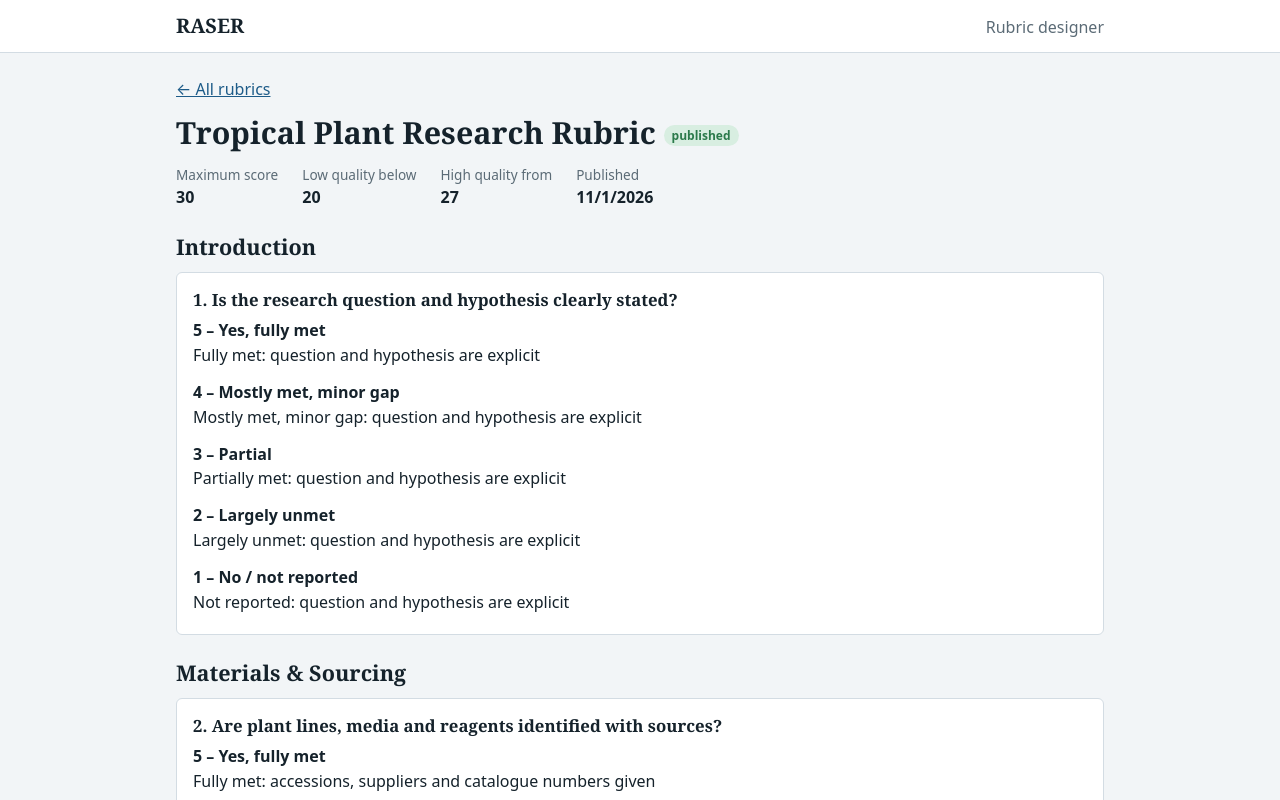
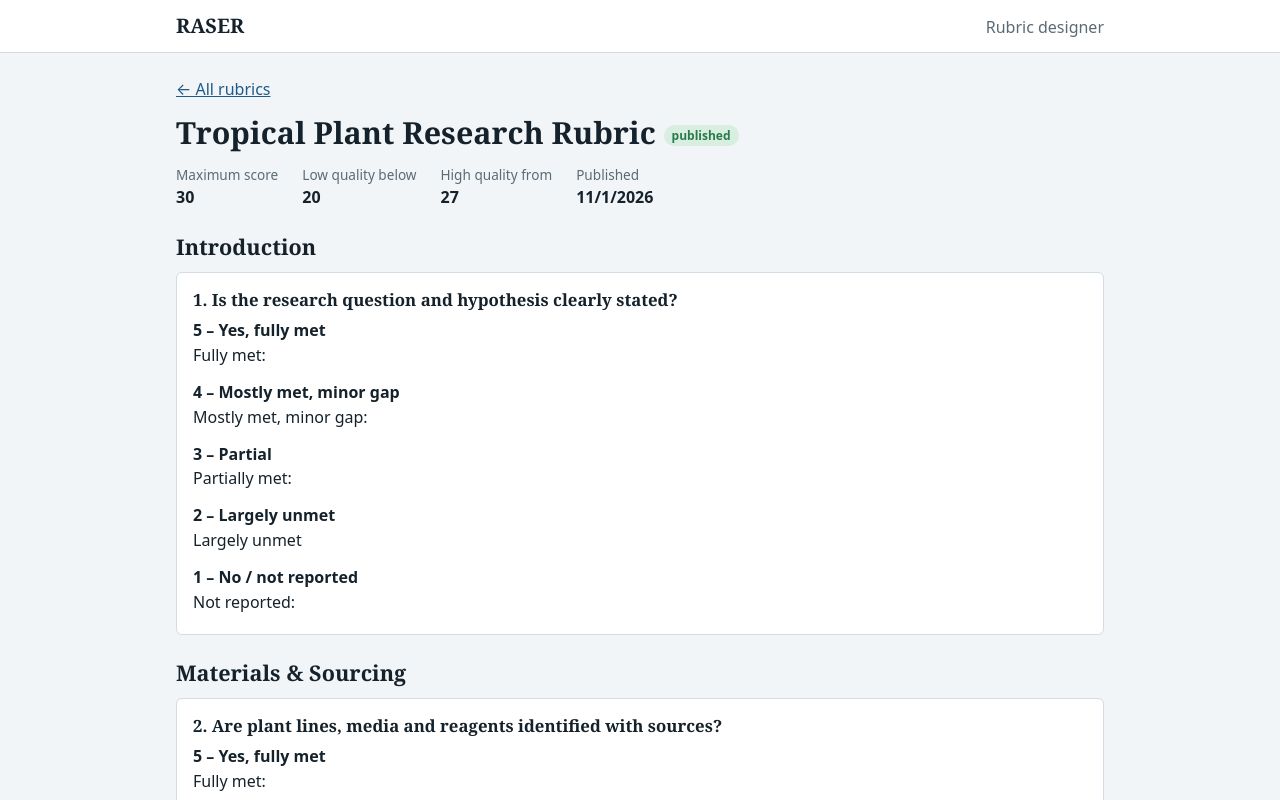
Before and after one commit to pbrusswpi/RASER, a Next.js app: page /rubrics/13b56b64-14df-4efa-8edf-567d80291c27 in a window 1280 px wide. Shown: the top 800 px of the page. Built offline with nearby package versions, Linux system fonts and the light colour scheme.

Commit message:
testing rubric demo+data

```diff
--- a/src/entities/seed.ts
+++ b/src/entities/seed.ts
@@ -1,6 +1,6 @@
 import type { Question, Rubric, Section } from "./types";
 
-const q = (section: Section, text: string, crit: string): Question => ({
+/* const q = (section: Section, text: string, crit: string): Question => ({
   id: crypto.randomUUID(),
   section,
   text,
@@ -11,9 +11,41 @@ const q = (section: Section, text: string, crit: string): Question => ({
     2: `Largely unmet: ${crit}`,
     1: `Not reported: ${crit}`,
   },
+}); */
+
+const q = (section: Section, text: string): Question => ({
+  id: crypto.randomUUID(),
+  section,
+  text,
+  explanations: {
+    5: "Fully met:",
+    4: "Mostly met, minor gap:",
+    3: "Partially met:",
+    2: "Largely unmet",
+    1: "Not reported:",
+  },
 });
 
+
 /** Small sample so the app is usable on first load. */
+export const seedRubric = (): Rubric => ({
+  id: crypto.randomUUID(),
+  name: "Tropical Plant Research Rubric",
+  status: "published",
+  publishedAt: new Date().toISOString(),
+  lowThreshold: 20,
+  highThreshold: 27,
+  questions: [
+    q("Introduction", "Is the research question and hypothesis clearly stated?"),
+    q("Materials & Sourcing", "Are plant lines, media and reagents identified with sources?"),
+    q("Methodology & Reproducibility", "Are culture conditions described well enough to repeat?"),
+    q("Replication", "Are biological and technical replicates reported?"),
+    q("Risk of Bias & Statistics", "Are statistical tests justified and randomization described?"),
+    q("Reporting & Transparency", "Are raw data and protocols available?"),
+  ],
+});
+
+/* Small sample so the app is usable on first load.
 export const seedRubric = (): Rubric => ({
   id: crypto.randomUUID(),
   name: "Tropical Plant Research Rubric",
@@ -29,4 +61,4 @@ export const seedRubric = (): Rubric => ({
     q("Risk of Bias & Statistics", "Are statistical tests justified and randomization described?", "tests, assumptions and randomization stated"),
     q("Reporting & Transparency", "Are raw data and protocols available?", "data and protocols deposited and linked"),
   ],
-});
+}); */
```
